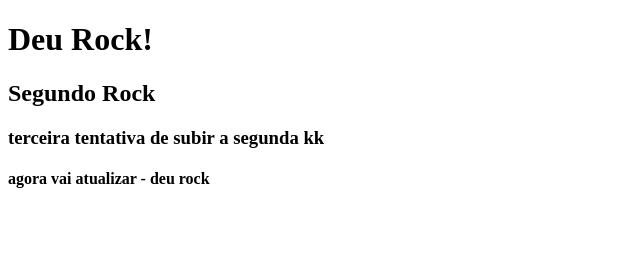
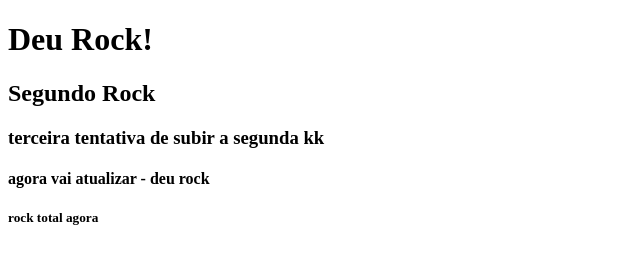
Before and after one commit to hugolrjdev/testeRepository, a plain HTML site: page index.html in a window 1280 px wide. Shown: the full height of the page, 0-640 px from the left. Drawn offline with Linux system fonts and the light colour scheme.

Commit message:
terceiro commit

```diff
--- a/index.html
+++ b/index.html
@@ -10,5 +10,6 @@
     <h2>Segundo Rock</h2>
     <h3>terceira tentativa de subir a segunda kk</h3>
     <h4>agora vai atualizar - deu rock</h4>
+    <h5>rock total agora</h5>
 </body>
 </html>
```
